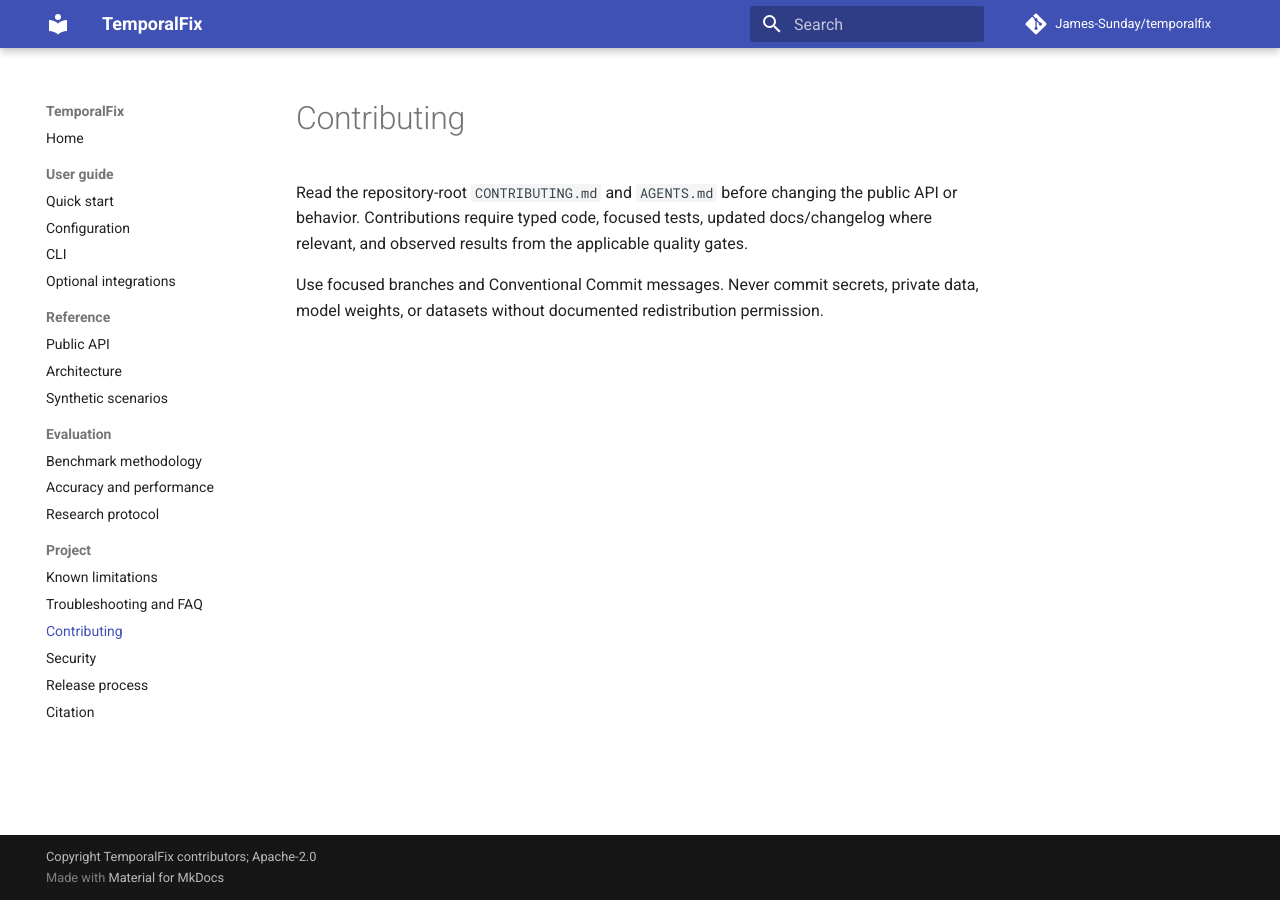
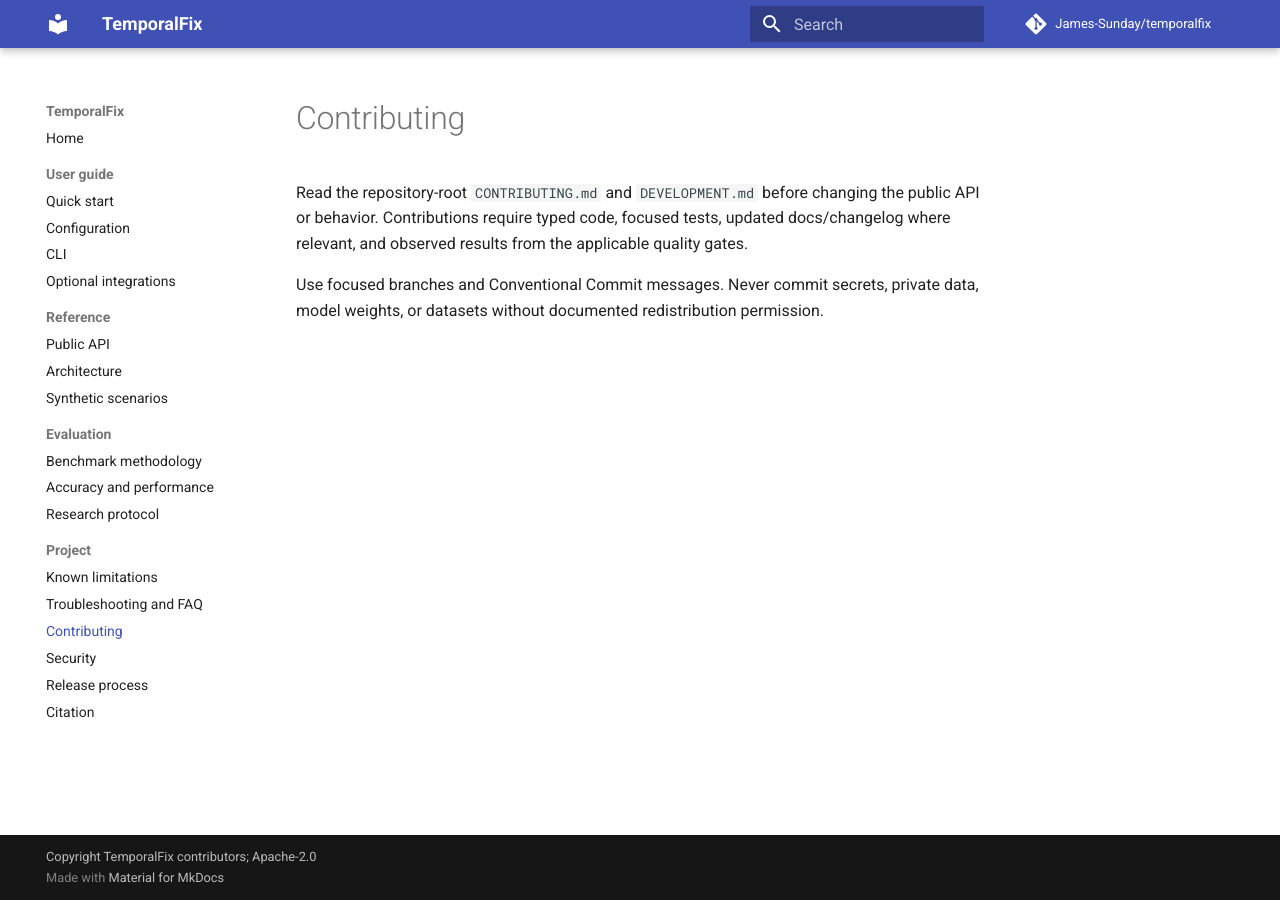
Before and after one commit to James-Sunday/temporalfix, an MkDocs documentation site: the page built from docs/contributing.md, in a window 1280 px wide. Built offline with MkDocs 1.6.1 and Material for MkDocs 9.7.7, drawn with Linux system fonts in a browser that asks for light colours; comment, search, counter and statistics services are not loaded.

Commit message:
chore: finalize repository hygiene

```diff
--- a/docs/contributing.md
+++ b/docs/contributing.md
@@ -1,7 +1,7 @@
 # Contributing
 
-Read the repository-root `CONTRIBUTING.md` and `AGENTS.md` before changing the
-public API or behavior. Contributions require typed code, focused tests,
+Read the repository-root `CONTRIBUTING.md` and `DEVELOPMENT.md` before changing
+the public API or behavior. Contributions require typed code, focused tests,
 updated docs/changelog where relevant, and observed results from the applicable
 quality gates.
 
--- a/pyproject.toml
+++ b/pyproject.toml
@@ -95,7 +95,7 @@
   "/research",
   "/scripts",
   "/.github",
-  "/AGENTS.md",
+  "/DEVELOPMENT.md",
   "/CHANGELOG.md",
   "/CITATION.cff",
   "/CODE_OF_CONDUCT.md",
```
Also changed, not shown: CONTRIBUTING.md (+1 -1 lines), DEVELOPMENT.md (renamed from AGENTS.md, +2 -2 lines), docs/release.md (+1 -1 lines), 1 other file.
